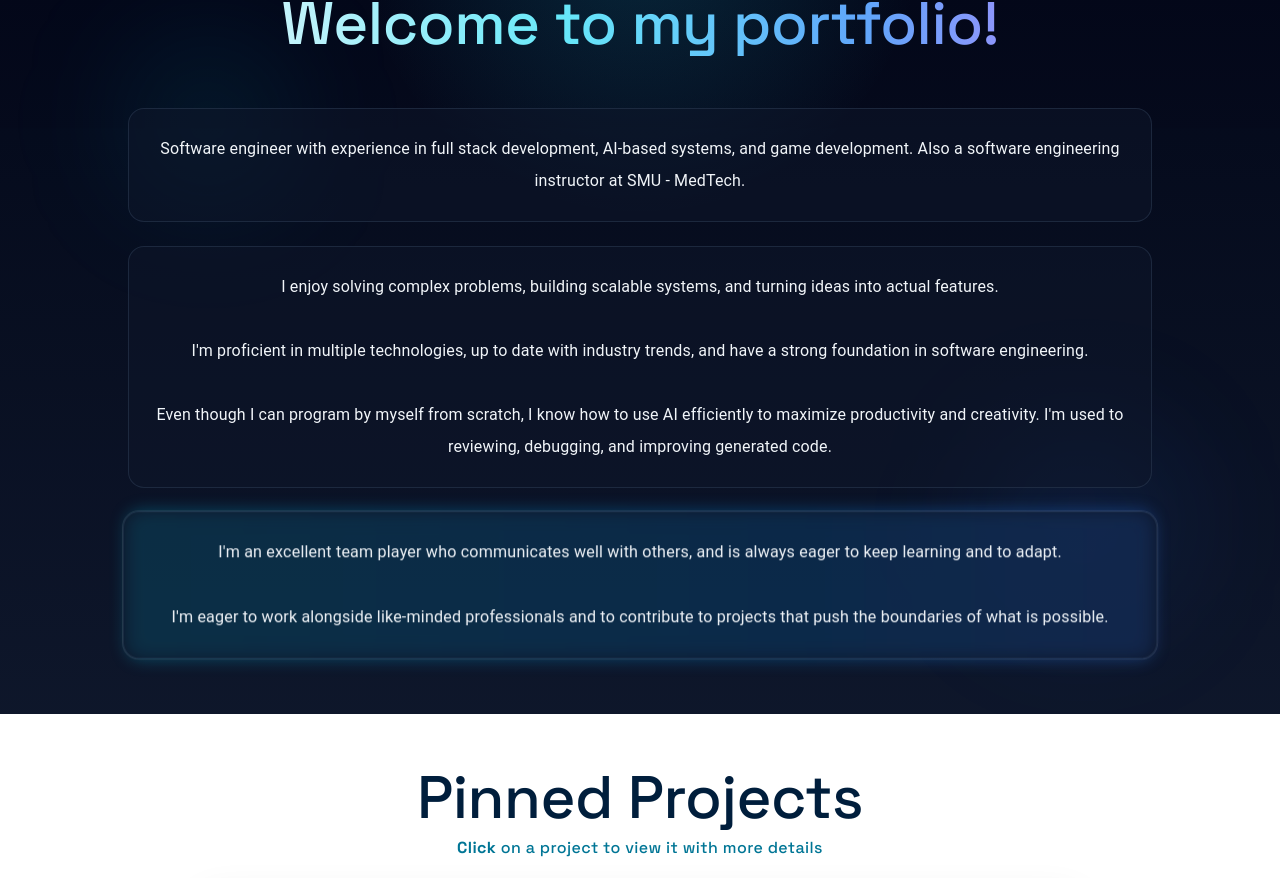
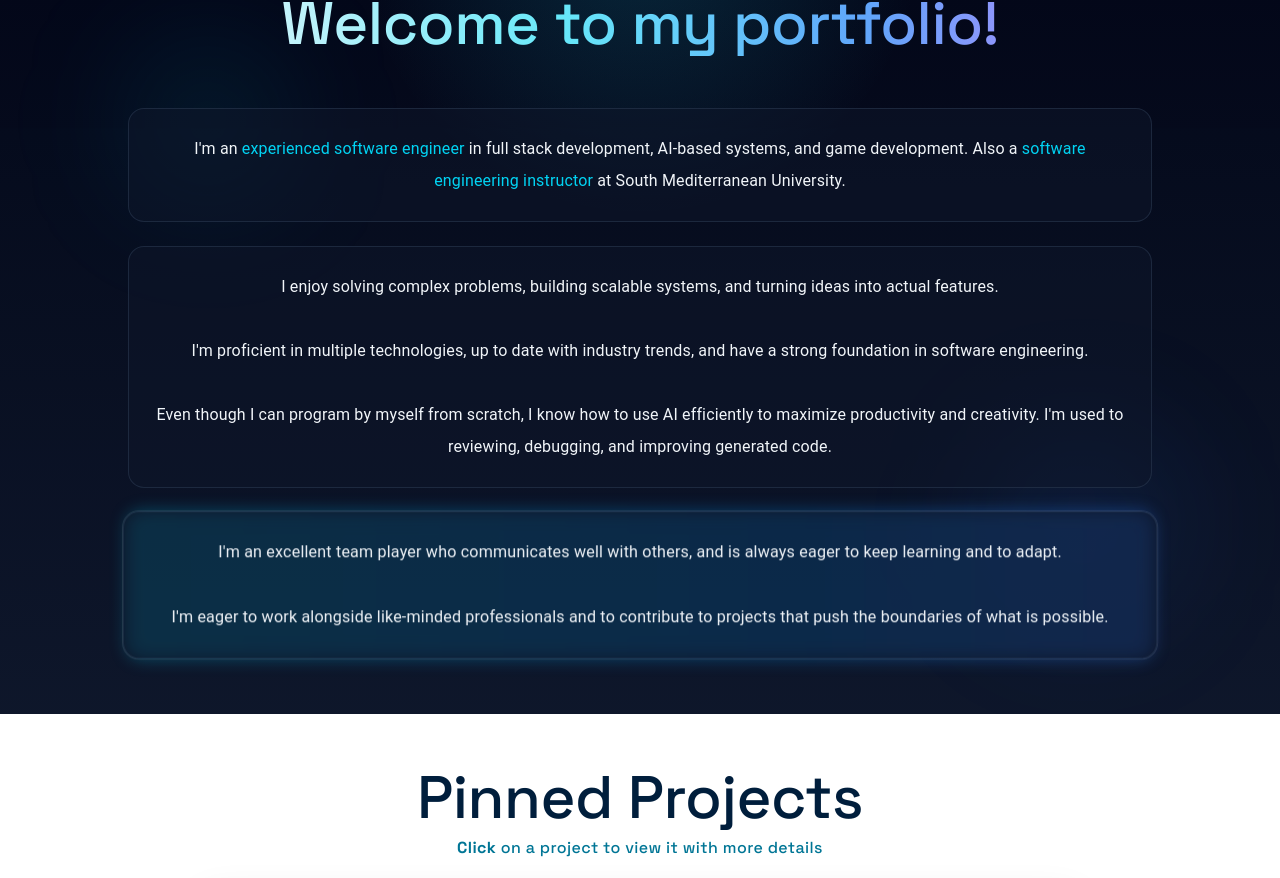
Before and after one commit to aymendps/aymendps.github.io, a React (Vite) app: page /#/home in a window 1280 px wide. Shown: the part 858-1736 px from the top of the page. Built offline with nearby package versions, Linux system fonts and the light colour scheme.

Commit message:
small update in home jsx

```diff
--- a/src/components/Home.jsx
+++ b/src/components/Home.jsx
@@ -14,7 +14,6 @@ import GithubIcon from "@mui/icons-material/GitHub";
 import FullscreenIcon from "@mui/icons-material/Fullscreen";
 import Footer from "./Footer";
 import ProjectLoading from "./ProjectLoading";
-import PreloadImages from "./PreloadImages";
 import Referrals from "./Referrals";
 import ProjectSlider from "./Projects/ProjectSlider";
 
@@ -258,15 +257,16 @@ function Home({ industry, setIndustry }) {
           />
         </div>
       ) : null}
-      <PreloadImages />
     </section>
   );
 
   const ABOUT_SECTION_CARDS = [
     <>
-      Software engineer with experience in full stack development, AI-based
-      systems, and game development. Also a software engineering instructor at
-      SMU - MedTech.
+      I'm an
+      <span className="text-cyan-400"> experienced software engineer </span>
+      in full stack development, AI-based systems, and game development. Also a
+      <span className="text-cyan-400"> software engineering instructor </span>
+      at South Mediterranean University.
     </>,
     <>
       I enjoy solving complex problems, building scalable systems, and turning
--- a/src/components/PreloadImages.jsx
+++ /dev/null
@@ -1,12 +0,0 @@
-function PreloadImages() {
-  return (
-    <img
-      id="preload-resume-icon"
-      className="w-0 h-0 hidden"
-      src="/resume-icon.png"
-      alt=""
-    ></img>
-  );
-}
-
-export default PreloadImages;
```
